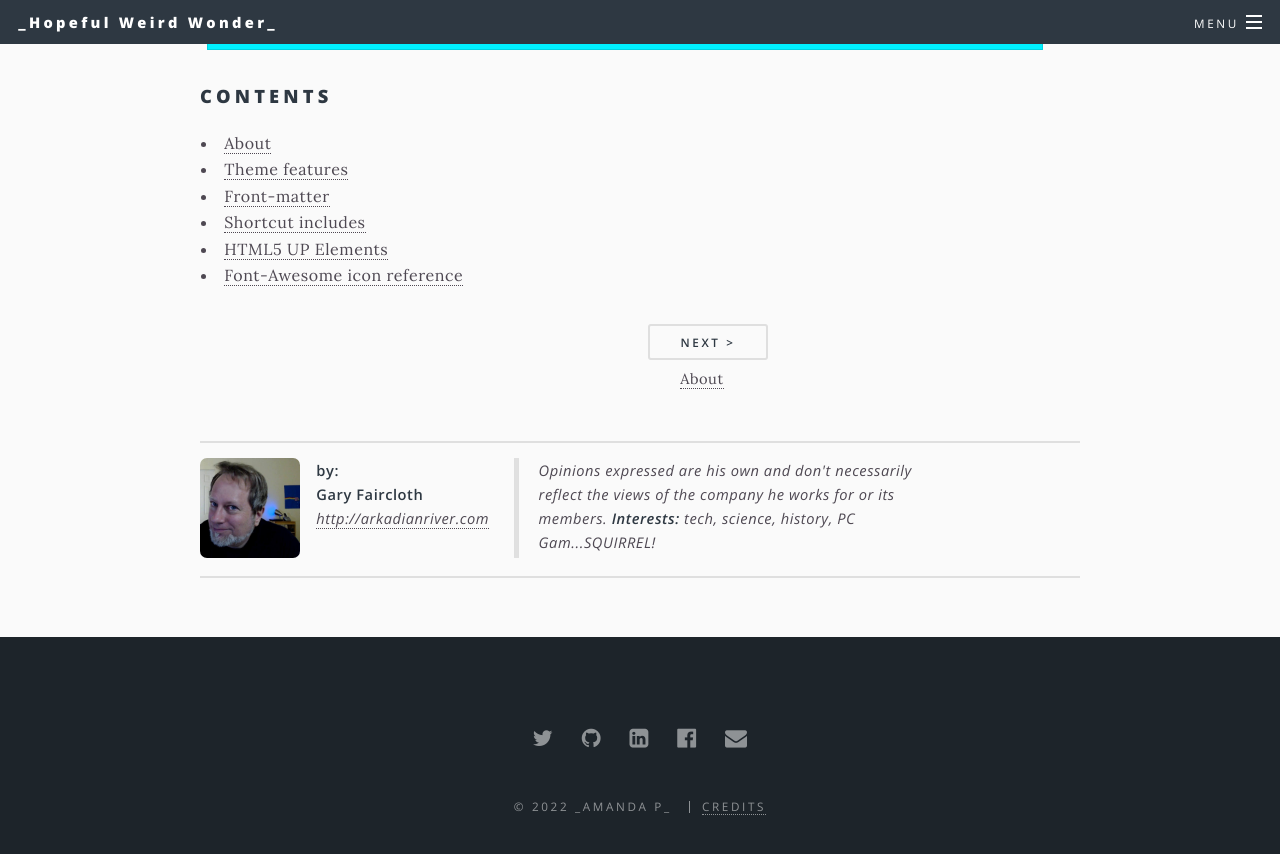
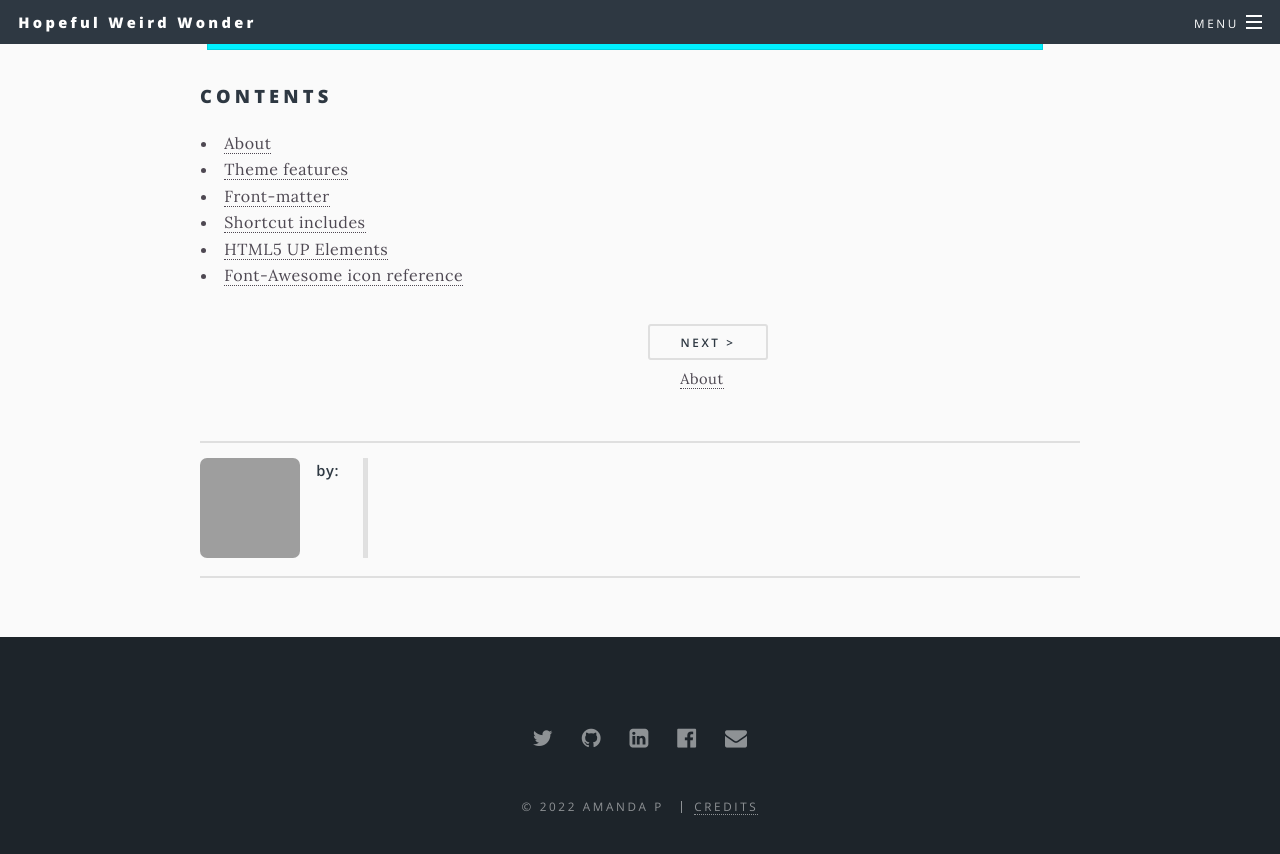
Before and after one commit to hopefulweirdwonder/hopefulweirdwonder.github.io, a Jekyll site: the page built from _posts/3016-02-20-user-guide.md, in a window 1280 px wide and 900 px high, scrolled down 607 px. Shown: the top 854 px of the window. Built offline with Jekyll 4.4.1, drawn with Linux system fonts in a browser that asks for light colours; comment, search, counter and statistics services are not loaded; grey boxes are pictures that could not be loaded.

Commit message:
jan 6 2022

```diff
--- a/_config.yml
+++ b/_config.yml
@@ -11,10 +11,10 @@
 # (Using that method instead of site.owner, in case your posts get cloned with your repo.)
 
 # Site settings
-title: _Hopeful Weird Wonder_
-description: _indie tabletop games with whimsy and danger_
+title: Hopeful Weird Wonder
+description: indie tabletop games with whimsy and danger
 owner:
-  name: _Amanda P_ # or company name
+  name: Amanda P # or company name
   url: "https://hopefulweirdwonder.github.io/" # your URL
 first_published: 2022 # if migrating another site, the year of your first publish
                       # Must be a 4-digit integer year (math is used on it)
@@ -36,7 +36,7 @@ closing-para: _Your detailed closing_
 
 # on all pages (and the first three you list display with greeting, if included)
 social:
-  twitter: https://twitter.com/_weirdwonderdev_
+  twitter: https://twitter.com/weirdwonderdev
   github: https://github.com/_username_
   linkedin-square: https://linkedin.com/in/_username_
   facebook-official: https://facebook.com/_username_
--- a/_data/authors.yml
+++ b/_data/authors.yml
@@ -1,11 +1,12 @@
 # authors
 
-arkadianriver:
-  name: Gary Faircloth
+Hopeful Weird wonder:
+  name: Amanda P.
   bio: >
-    Opinions expressed are his own and don't necessarily reflect
-    the views of the company he works for or its members.
-    <b>Interests:</b> tech, science, history, PC Gam...SQUIRREL!
-  disqus_shortname: arkadianriver
-  url: http://arkadianriver.com
-  avatar: gar.jpg
+    I'm an indie game writer in my free time. Opinions
+    expressed are my own and don't necessarily reflect
+    the views of my employers.
+    <b>Interests:</b> world building, making characters, art
+  disqus_shortname:
+  url:
+  avatar:
```
